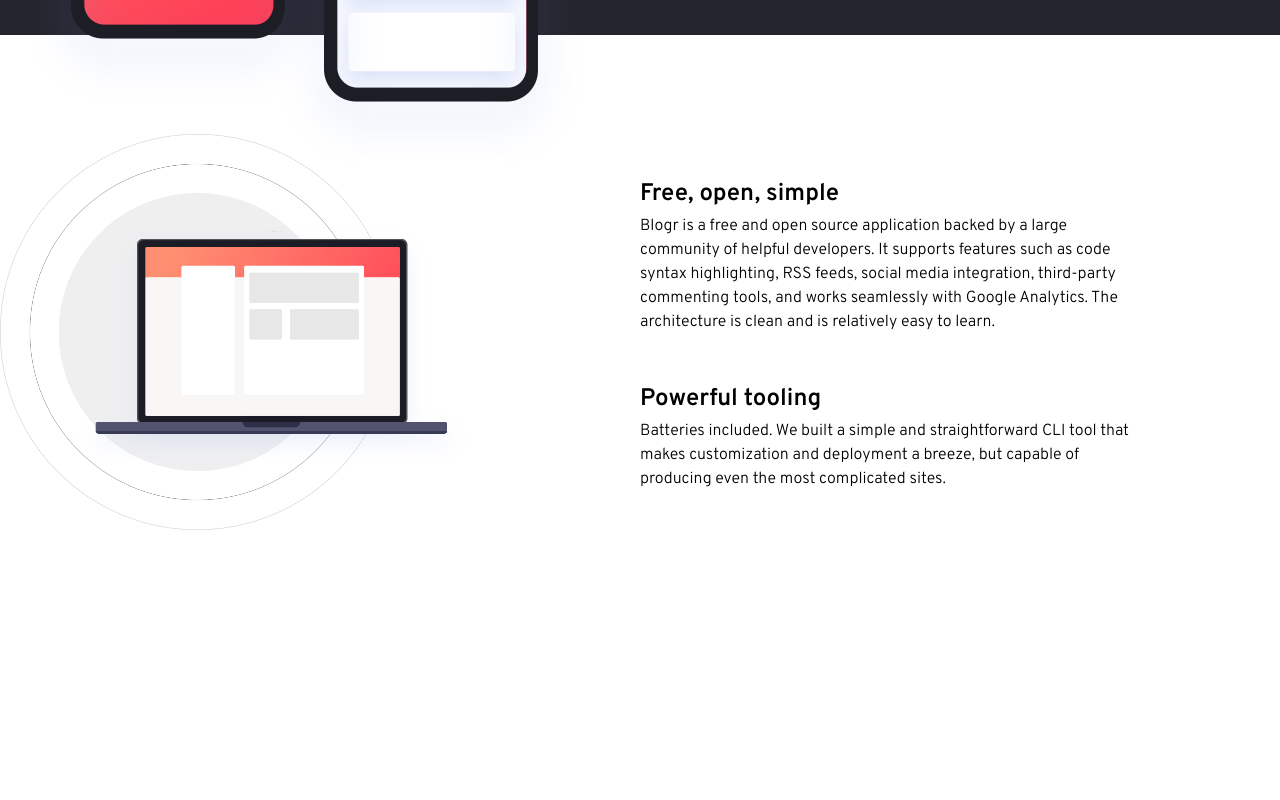
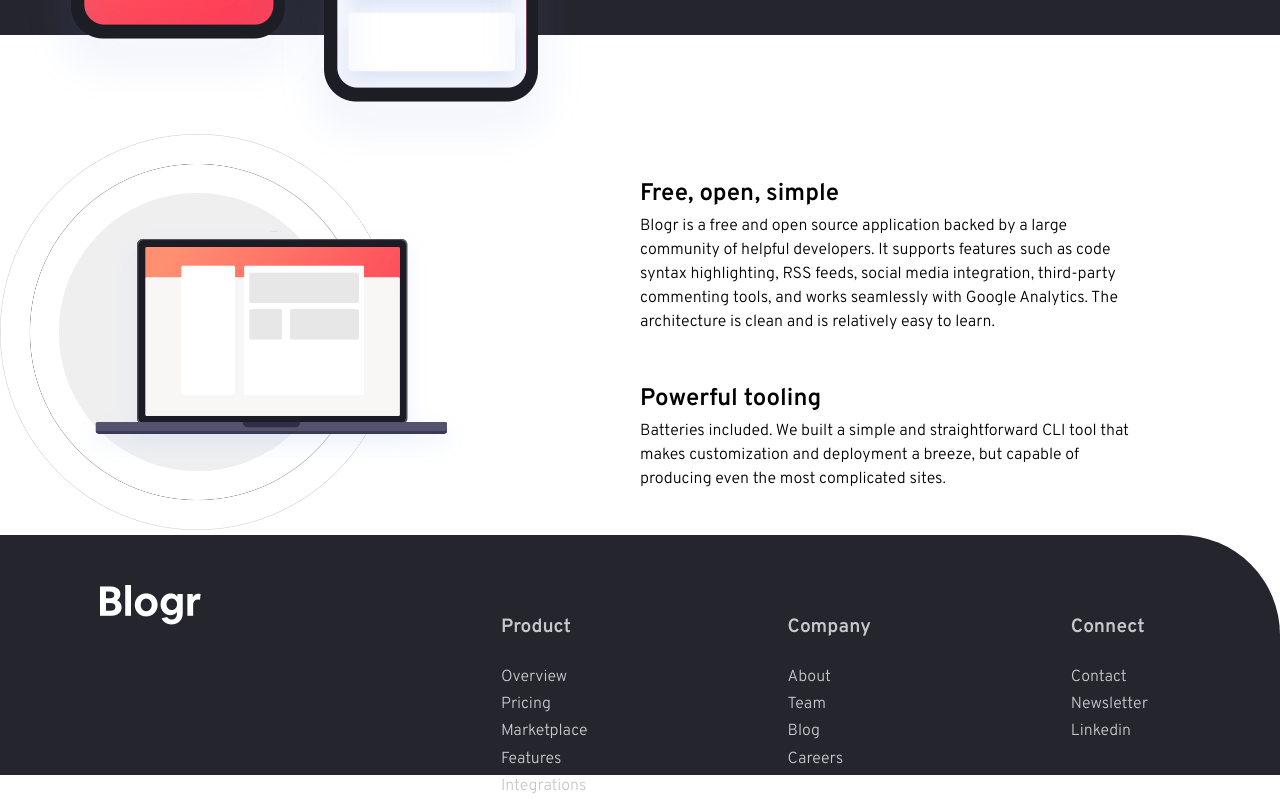
Before and after one commit to katty-ptk/landing-page, a plain HTML site: page index.html in a window 1280 px wide. Shown: the part 1195-1995 px from the top of the page. Before the commit the page ends 1731 px from the top, so only its background shows below. Drawn offline with nearby package versions, Linux system fonts and the light colour scheme.

Commit message:
added footer

```diff
--- a/index.html
+++ b/index.html
@@ -108,8 +108,46 @@
           <p>Batteries included. We built a simple and straightforward CLI tool that makes customization and deployment a breeze, but capable of producing even the most complicated sites.</p>
         </div>
       </div>
+  </section>
 
-  </section>
+  <!-- footer -->
+  <footer>
+    <div class="footer-logo">
+      <img src="images/logo.png" alt="">
+    </div>
+
+    <div class="footer-wrapper">
+      <div class="footer-product">
+        <p>Product</p>
+        <ul>
+          <li>Overview</li>
+          <li>Pricing</li>
+          <li>Marketplace</li>
+          <li>Features</li>
+          <li>Integrations</li>
+        </ul>
+      </div>
+
+      <div class="footer-company">
+        <p>Company</p>
+        <ul>
+          <li>About</li>
+          <li>Team</li>
+          <li>Blog</li>
+          <li>Careers</li>
+        </ul>
+      </div>
+
+      <div class="footer-connect">
+        <p>Connect</p>
+        <ul>
+          <li>Contact</li>
+          <li>Newsletter</li>
+          <li>Linkedin</li>
+        </ul>
+      </div>
+    </div>
+  </footer>
 
   <script src="javascript/app.js"></script>
 </body>
--- /dev/null
+++ b/styles/_footer.scss
@@ -0,0 +1,37 @@
+footer {
+    display: flex;
+    background: $xdk-blackblue;
+    color: $footer-color;
+    height: 30vh;
+    border-top-right-radius: 100px;
+
+    .footer-logo {
+        margin: 50px 100px;
+        cursor: pointer;
+    }
+
+    .footer-wrapper {
+        display: flex;
+        margin-left: 200px;
+        margin-top: 80px;
+        justify-content: space-around;
+
+        div {
+            &:not(:last-child) {
+                margin-right: 200px;
+            }
+
+            p {
+                font-size: 1.2em;
+                font-weight: bold;
+                margin-bottom: 25px;
+            }
+
+            li {
+                font-size: 1em;
+                line-height: 1.7;
+                cursor: pointer;
+            }
+        }
+    }
+}
--- a/styles/_variables.scss
+++ b/styles/_variables.scss
@@ -8,4 +8,4 @@ $xdk-grayblue: hsl(207, 13%, 34%);
 $xdk-blackblue: hsl(240, 10%, 16%);
 $xdk-grayblue: hsl(237, 17%, 21%);
 $xdk-desatblue: hsl(237, 23%, 32%);
-$footer: hsl(240, 2%, 79%);
+$footer-color: hsl(240, 2%, 79%);
--- a/styles/style.scss
+++ b/styles/style.scss
@@ -3,6 +3,7 @@
 @import './design-section';
 @import './art-section';
 @import './features';
+@import './footer';
 
 * {
 	margin: 0;
@@ -12,5 +13,10 @@
 body {
 	font-family: 'Overpass', sans-serif;
 	background: $white;
+	// left: 0;
 	overflow-x: hidden;
+
+	li {
+		list-style-type: none;
+	}
 }
```
Also changed, not shown: styles/style.css, 1 other file.
